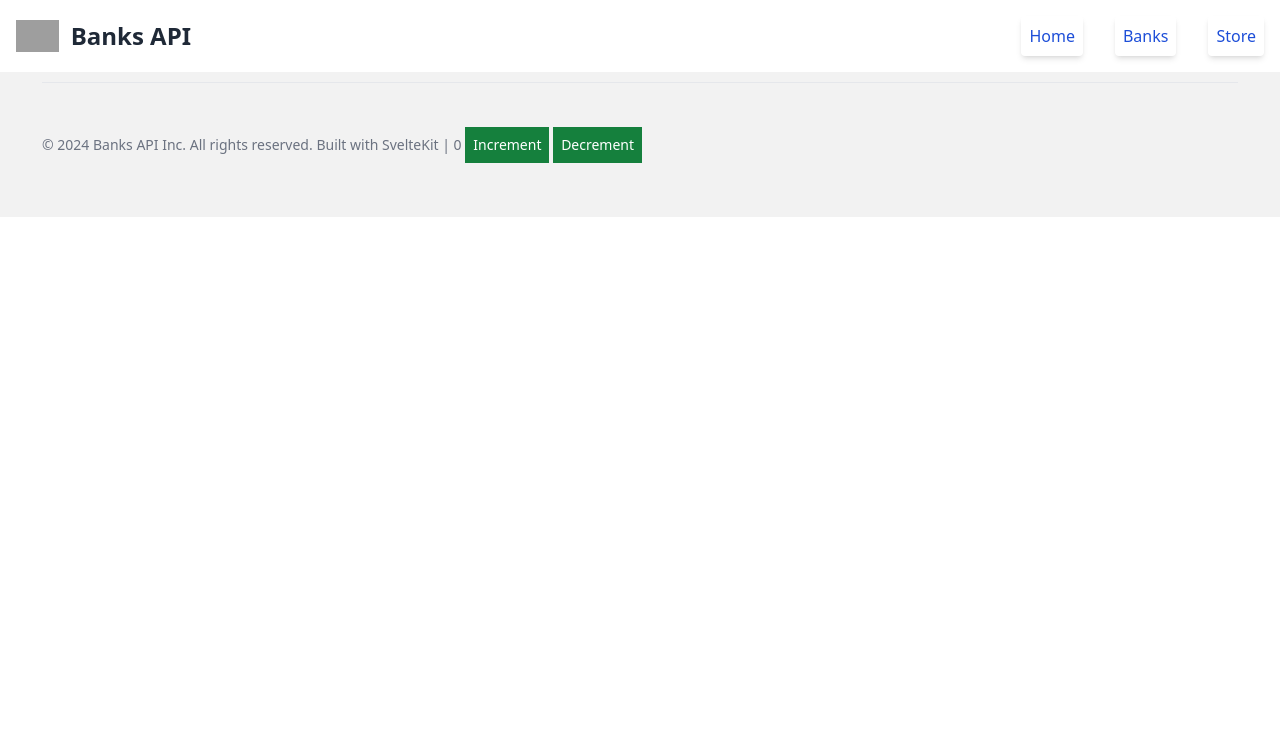
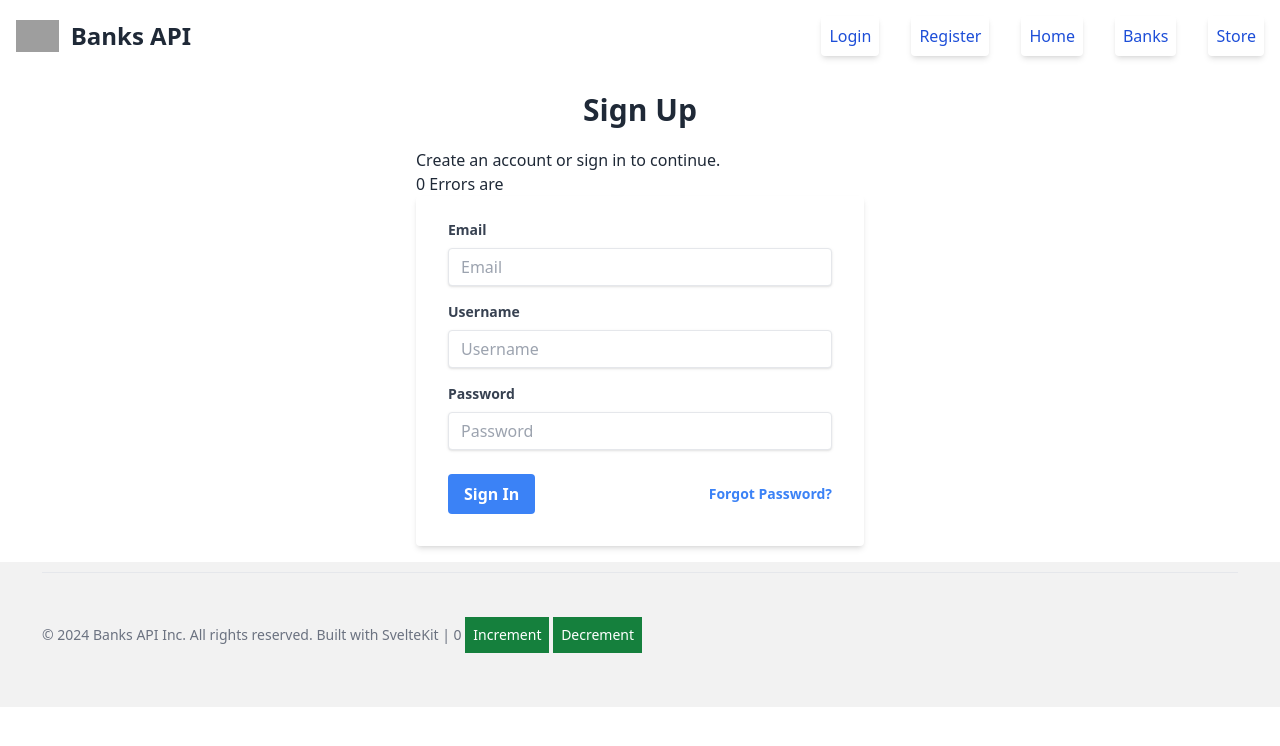
Before and after one commit to Apfirebolt/banks_api_express, a Svelte app in the folder frontend/: page /register in a window 1280 px wide. Shown: the top 746 px of the page. Built offline with nearby package versions, Linux system fonts and the light colour scheme; grey boxes are pictures that could not be loaded.

Commit message:
added login and register forms

```diff
--- a/frontend/src/App.svelte
+++ b/frontend/src/App.svelte
@@ -3,6 +3,8 @@
   import Banks from "./routes/Banks.svelte";
   import Home from "./routes/Home.svelte";
   import Store from "./routes/Store.svelte";
+  import Login from "./routes/Login.svelte";
+  import Register from "./routes/Register.svelte";
   import Header from "./components/header.svelte";
   import Footer from "./components/footer.svelte";
 
@@ -16,6 +18,8 @@
       <Route path="/banks" component={Banks} />
       <Route path="/"><Home /></Route>
       <Route path="/store" component={Store} />
+      <Route path="/login" component={Login} />
+      <Route path="/register" component={Register} />
     </div>
   </Router>
   <Footer />
--- a/frontend/src/components/header.svelte
+++ b/frontend/src/components/header.svelte
@@ -50,6 +50,18 @@
       >
         <li>
           <Link
+            to="/login"
+            class="block bg-neutral-100 shadow-md p-2 text-white rounded md:bg-transparent md:text-blue-700 dark:text-white md:dark:text-blue-500"
+            aria-current="page">Login</Link>
+        </li>
+        <li>
+          <Link
+            to="/register"
+            class="block bg-neutral-100 shadow-md p-2 text-white rounded md:bg-transparent md:text-blue-700 dark:text-white md:dark:text-blue-500"
+            aria-current="page">Register</Link>
+        </li>
+        <li>
+          <Link
             to="/"
             class="block bg-neutral-100 shadow-md p-2 text-white rounded md:bg-transparent md:text-blue-700 dark:text-white md:dark:text-blue-500"
             aria-current="page">Home</Link>
--- /dev/null
+++ b/frontend/src/routes/Login.svelte
@@ -0,0 +1,41 @@
+<script>
+    let email = '';
+    let password = '';
+
+    function handleSubmit() {
+        // Handle form submission here
+        console.log('Email:', email);
+        console.log('Password:', password);
+    }
+</script>
+
+<main class="flex items-center justify-center">
+    <div class="w-full max-w-md">
+        <h1 class="text-3xl font-bold text-center my-5">Sign In</h1>
+        <p>
+            Create an account or sign in to continue.
+        </p>
+        <form class="bg-white shadow-md rounded px-8 pt-6 pb-8 mb-4" on:submit|preventDefault={handleSubmit}>
+            <div class="mb-4">
+                <label class="block text-gray-700 text-sm font-bold mb-2" for="email">
+                    Email
+                </label>
+                <input class="shadow appearance-none border rounded w-full py-2 px-3 text-gray-700 leading-tight focus:outline-none focus:shadow-outline" id="email" type="email" placeholder="Email" bind:value={email}>
+            </div>
+            <div class="mb-6">
+                <label class="block text-gray-700 text-sm font-bold mb-2" for="password">
+                    Password
+                </label>
+                <input class="shadow appearance-none border rounded w-full py-2 px-3 text-gray-700 leading-tight focus:outline-none focus:shadow-outline" id="password" type="password" placeholder="Password" bind:value={password}>
+            </div>
+            <div class="flex items-center justify-between">
+                <button class="bg-blue-500 hover:bg-blue-700 text-white font-bold py-2 px-4 rounded focus:outline-none focus:shadow-outline" type="submit">
+                    Sign In
+                </button>
+                <a class="inline-block align-baseline font-bold text-sm text-blue-500 hover:text-blue-800" href="#">
+                    Forgot Password?
+                </a>
+            </div>
+        </form>
+    </div>
+</main>
--- /dev/null
+++ b/frontend/src/routes/Register.svelte
@@ -0,0 +1,79 @@
+<script>
+
+    let email = '';
+    let username = '';
+    let password = '';
+    let errors = [];
+
+    function handleSubmit() {
+        // Handle form submission here
+        console.log('Email:', email);
+        console.log('Password:', password);
+
+        // email and password are required
+        if (!email) {
+            errors.push('Email is required');
+        }
+
+        if (!password) {
+            errors.push('Password is required');
+        }
+
+        if (errors.length > 0) {
+            errors.forEach((error) => {
+                console.error(error);
+            });
+        } else {
+            console.log('No errors');
+        }
+    }
+</script>
+
+<main class="flex items-center justify-center">
+    <div class="w-full max-w-md">
+        <h1 class="text-3xl font-bold text-center my-5">Sign Up</h1>
+        <p>
+            Create an account or sign in to continue.
+        </p>
+        {errors.length} Errors are
+        <form class="bg-white shadow-md rounded px-8 pt-6 pb-8 mb-4" on:submit|preventDefault={handleSubmit}>
+            <!-- Display errors here -->
+            {#if errors.length > 0}
+            <div class="bg-red-100 border border-red-400 text-red-700 px-4 py-3 rounded relative" role="alert">
+                <strong class="font-bold">Errors:</strong>
+                <ul>
+                    {#each errors as error}
+                        <li>{error}</li>
+                    {/each}
+                </ul>
+            </div>
+            {/if}
+            <div class="mb-4">
+                <label class="block text-gray-700 text-sm font-bold mb-2" for="email">
+                    Email
+                </label>
+                <input class="shadow appearance-none border rounded w-full py-2 px-3 text-gray-700 leading-tight focus:outline-none focus:shadow-outline" id="email" type="email" placeholder="Email" bind:value={email}>
+            </div>
+            <div class="mb-4">
+                <label class="block text-gray-700 text-sm font-bold mb-2" for="username">
+                    Username
+                </label>
+                <input class="shadow appearance-none border rounded w-full py-2 px-3 text-gray-700 leading-tight focus:outline-none focus:shadow-outline" id="username" type="text" placeholder="Username" bind:value={username}>
+            </div>
+            <div class="mb-6">
+                <label class="block text-gray-700 text-sm font-bold mb-2" for="password">
+                    Password
+                </label>
+                <input class="shadow appearance-none border rounded w-full py-2 px-3 text-gray-700 leading-tight focus:outline-none focus:shadow-outline" id="password" type="password" placeholder="Password" bind:value={password}>
+            </div>
+            <div class="flex items-center justify-between">
+                <button class="bg-blue-500 hover:bg-blue-700 text-white font-bold py-2 px-4 rounded focus:outline-none focus:shadow-outline" type="submit">
+                    Sign In
+                </button>
+                <a class="inline-block align-baseline font-bold text-sm text-blue-500 hover:text-blue-800" href="#">
+                    Forgot Password?
+                </a>
+            </div>
+        </form>
+    </div>
+</main>
--- a/frontend/src/routes/Store.svelte
+++ b/frontend/src/routes/Store.svelte
@@ -1,9 +1,10 @@
 <script>
   import { onMount } from "svelte";
-  import { fade } from "svelte/transition";
+  import { fade, slide, crossfade, fly } from "svelte/transition";
   import { getBankData, banks } from "../store/bank";
 
   let show = true;
+  let isFlipped = false;
 
   onMount(async () => {
     try {
@@ -34,7 +35,7 @@
 
   <!-- print all banks -->
   {#if show}
-    <div transition:fade class="container mx-auto">
+    <div transition:fly class="container mx-auto">
       <div class="grid grid-cols-1 md:grid-cols-2 lg:grid-cols-3 gap-4">
         <!-- loop over bankData.banks -->
         {#each $banks as bank}
@@ -52,5 +53,5 @@
 </div>
 
 <style>
-  /* Add your component styles here */
+
 </style>
--- a/frontend/src/store/bank.js
+++ b/frontend/src/store/bank.js
@@ -24,7 +24,6 @@ export function setLoading(data) {
 export async function getBankData(page = 1, search = '') {
   const response = await httpClient.get(`banks?page=${page}&search=${search}`);
   if (response.status === 200) {
-    console.log('Ok response', response.data.banks)
     setBank(response.data.banks);
   }
 }
```
